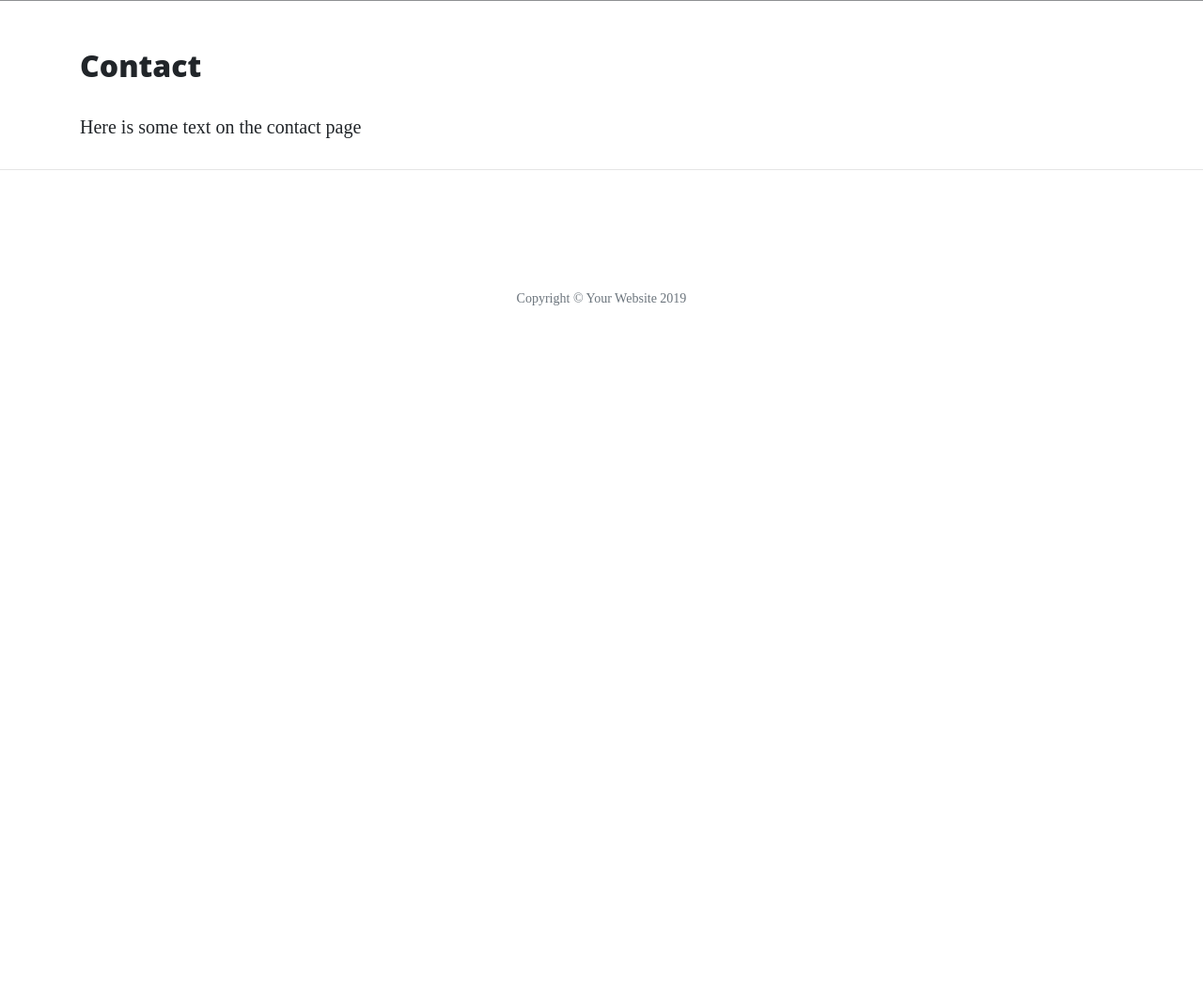
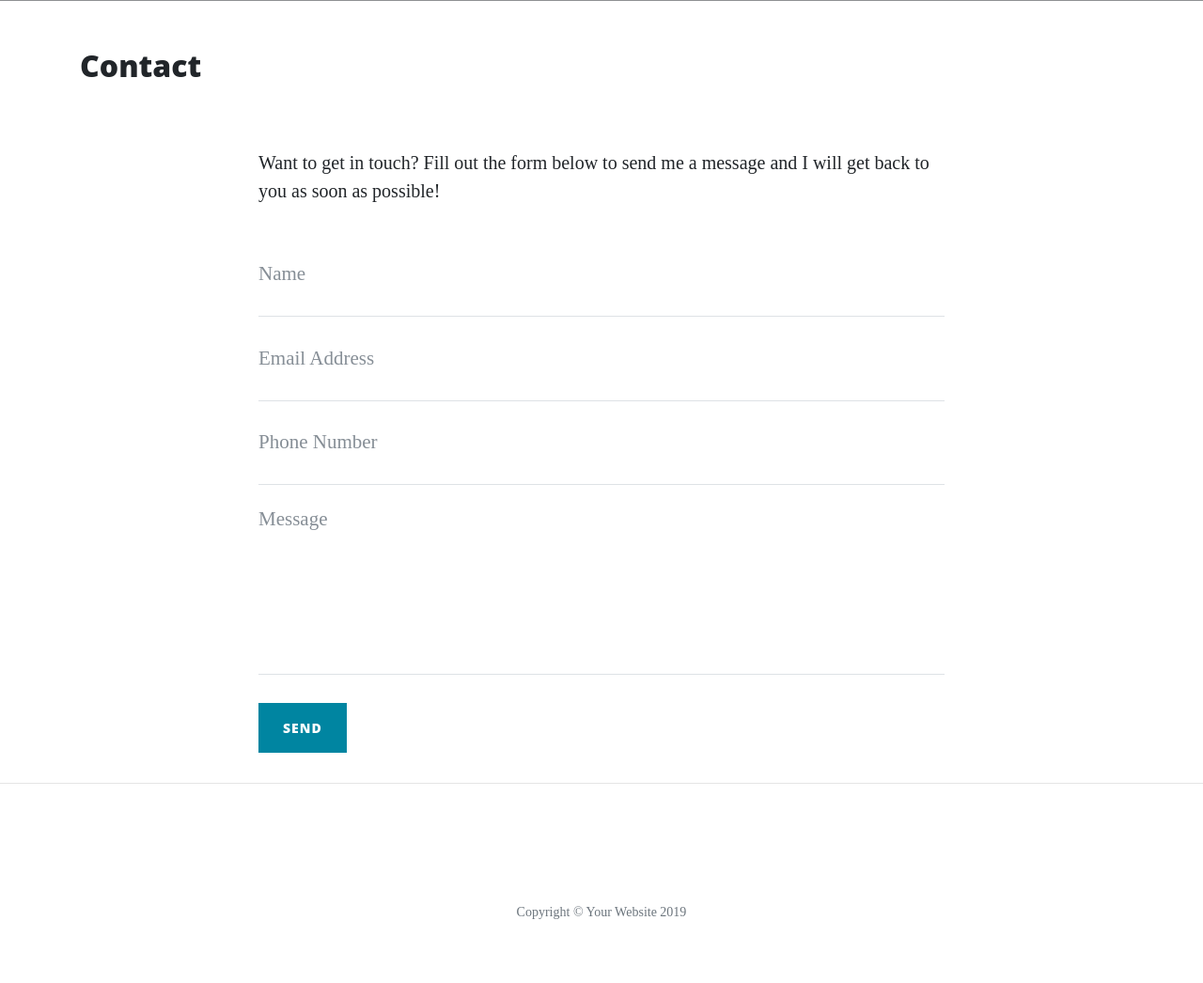
Before and after one commit to LittleBlue418/thorin_and_company, a Flask app: page /contact in a window 1280 px wide. Shown: the part 627-1673 px from the top of the page at 94% size. Before the commit the page ends 952 px from the top, so only its background shows below. Run offline with Flask 2, Linux system fonts and the light colour scheme; some libraries are stand-ins or nearby versions.

Commit message:
setting up contact form

```diff
--- a/app.py
+++ b/app.py
@@ -1,6 +1,6 @@
 import os
 import json
-from flask import Flask, render_template
+from flask import Flask, render_template, request
 
 app = Flask(__name__)
 
@@ -27,8 +27,10 @@ def about_member(member_name):
 
     return render_template("member.html", member=member)
 
-@app.route("/contact")
+@app.route("/contact", methods=["GET", "POST"])
 def contact():
+    if request.method == "POST":
+        print(request.form)
     return render_template("contact.html", page_title="Contact")
 
 @app.route("/careers")
--- a/templates/contact.html
+++ b/templates/contact.html
@@ -3,7 +3,48 @@
 
 <div>
     <h2>{{ page_title }}</h2>
-    <p>Here is some text on the contact page</p>
+    <br>
+
+    <div class="row">
+        <div class="col-lg-8 col-md-10 mx-auto">
+          <p>Want to get in touch? Fill out the form below to send me a message and I will get back to you as soon as possible!</p>
+          <form method="POST" name="sentMessage" id="contactForm" novalidate>
+            <div class="control-group">
+              <div class="form-group floating-label-form-group controls">
+                <label>Name</label>
+                <input name="name" type="text" class="form-control" placeholder="Name" id="name" required data-validation-required-message="Please enter your name.">
+                <p class="help-block text-danger"></p>
+              </div>
+            </div>
+            <div class="control-group">
+              <div class="form-group floating-label-form-group controls">
+                <label>Email Address</label>
+                <input name="email" type="email" class="form-control" placeholder="Email Address" id="email" required data-validation-required-message="Please enter your email address.">
+                <p class="help-block text-danger"></p>
+              </div>
+            </div>
+            <div class="control-group">
+              <div class="form-group col-xs-12 floating-label-form-group controls">
+                <label>Phone Number</label>
+                <input name="phone" type="tel" class="form-control" placeholder="Phone Number" id="phone" required data-validation-required-message="Please enter your phone number.">
+                <p class="help-block text-danger"></p>
+              </div>
+            </div>
+            <div class="control-group">
+              <div class="form-group floating-label-form-group controls">
+                <label>Message</label>
+                <textarea name="message" rows="5" class="form-control" placeholder="Message" id="message" required data-validation-required-message="Please enter a message."></textarea>
+                <p class="help-block text-danger"></p>
+              </div>
+            </div>
+            <br>
+            <div id="success"></div>
+            <div class="form-group">
+              <button type="submit" class="btn btn-primary" id="sendMessageButton">Send</button>
+            </div>
+          </form>
+        </div>
+      </div>
 </div>
 
 {% endblock %}
```
